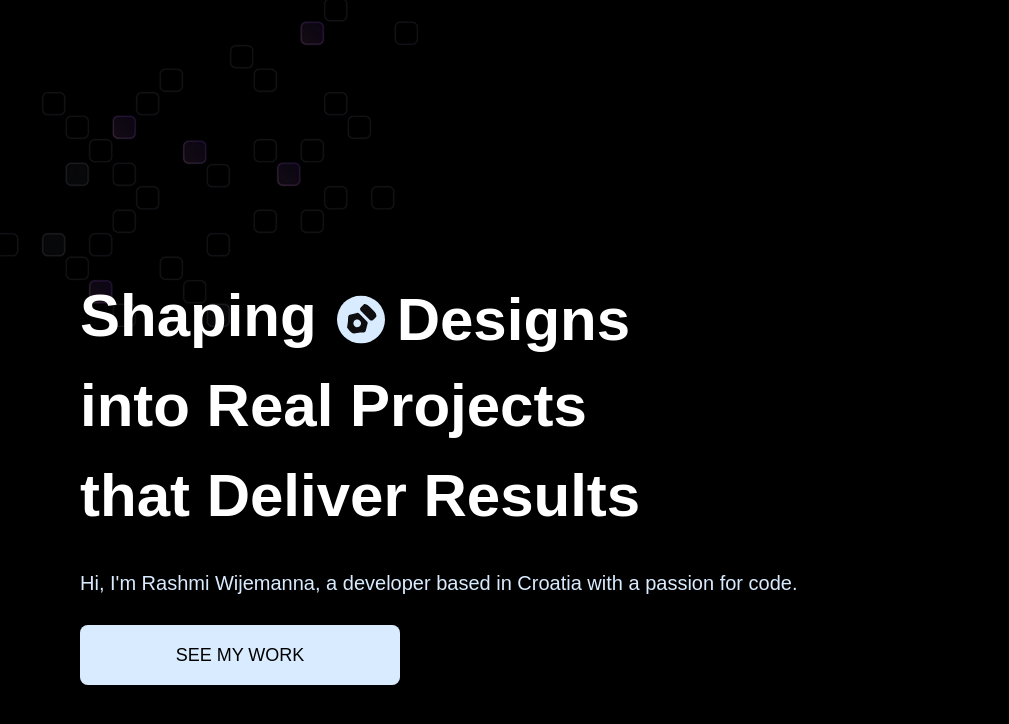
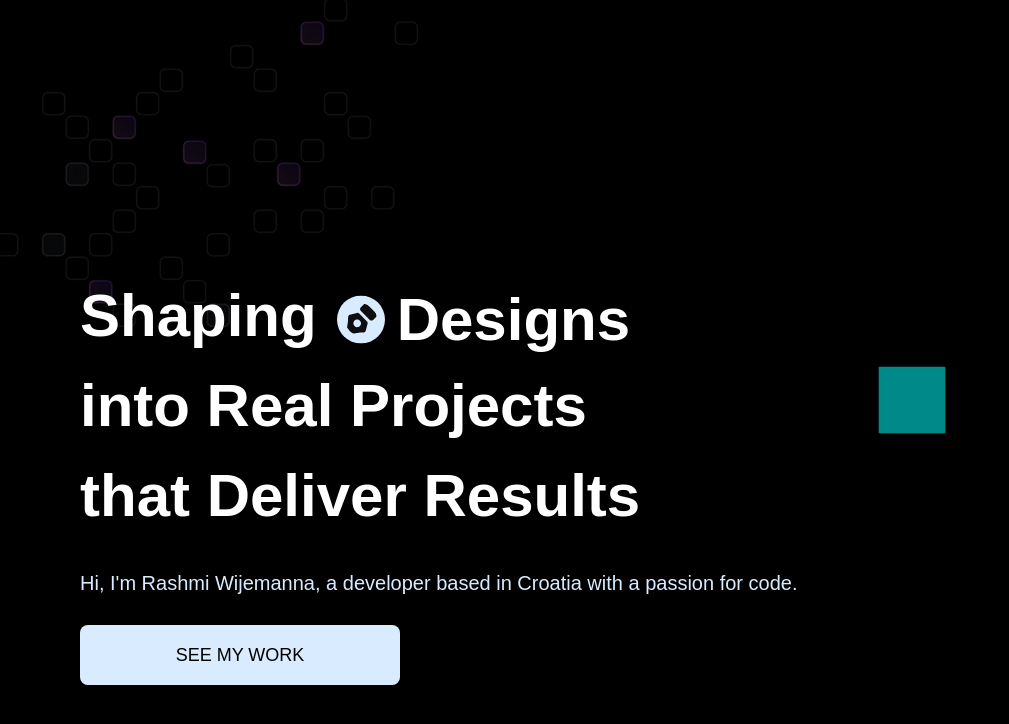
Before and after one commit to rashmiwijemanna/my_portfolio, a React (Vite) app: page / in a window 1280 px wide. Shown: the top 724 px of the page, without its empty margins (0-1009 px from the left). Built offline with nearby package versions, Linux system fonts and the light colour scheme; a web font is replaced by a local one.

Commit message:
add lightning to the and make the 2d box to 3d

```diff
--- a/src/components/HeroModels/HeroExperience.jsx
+++ b/src/components/HeroModels/HeroExperience.jsx
@@ -0,0 +1,26 @@
+import { OrbitControls } from '@react-three/drei'
+import { Canvas } from '@react-three/fiber'
+import React from 'react'
+import { MeshStandardMaterial } from 'three'
+
+const HeroExperience = () => {
+  return (
+    <Canvas camera={{ position: [0, 0, 15], fov: 45}}>
+       <ambientLight intensity={0.2} color="#1a1a40" />
+       <directionalLight position={[5, 5, 5]} intensity={5}/>
+       <OrbitControls
+       />
+
+       <mesh>
+        <boxGeometry args={[1, 1, 1]}/>
+        <meshStandardMaterial color="teal" />
+
+       </mesh>
+
+    </Canvas>
+
+
+  )
+}
+
+export default HeroExperience
--- a/src/sections/Hero.jsx
+++ b/src/sections/Hero.jsx
@@ -1,6 +1,7 @@
 import React from 'react'
 import { words } from '../constants'
 import Button from '../components/Button'
+import HeroExperience from '../components/HeroModels/HeroExperience'
 
 
 
@@ -46,7 +47,12 @@
                     />
                 </div>
             </header>
+            <figure>
+                <div className='hero-3d-layout'>
+                    <HeroExperience/>
 
+                </div>
+            </figure>
 
         </div>
     </section>
```
